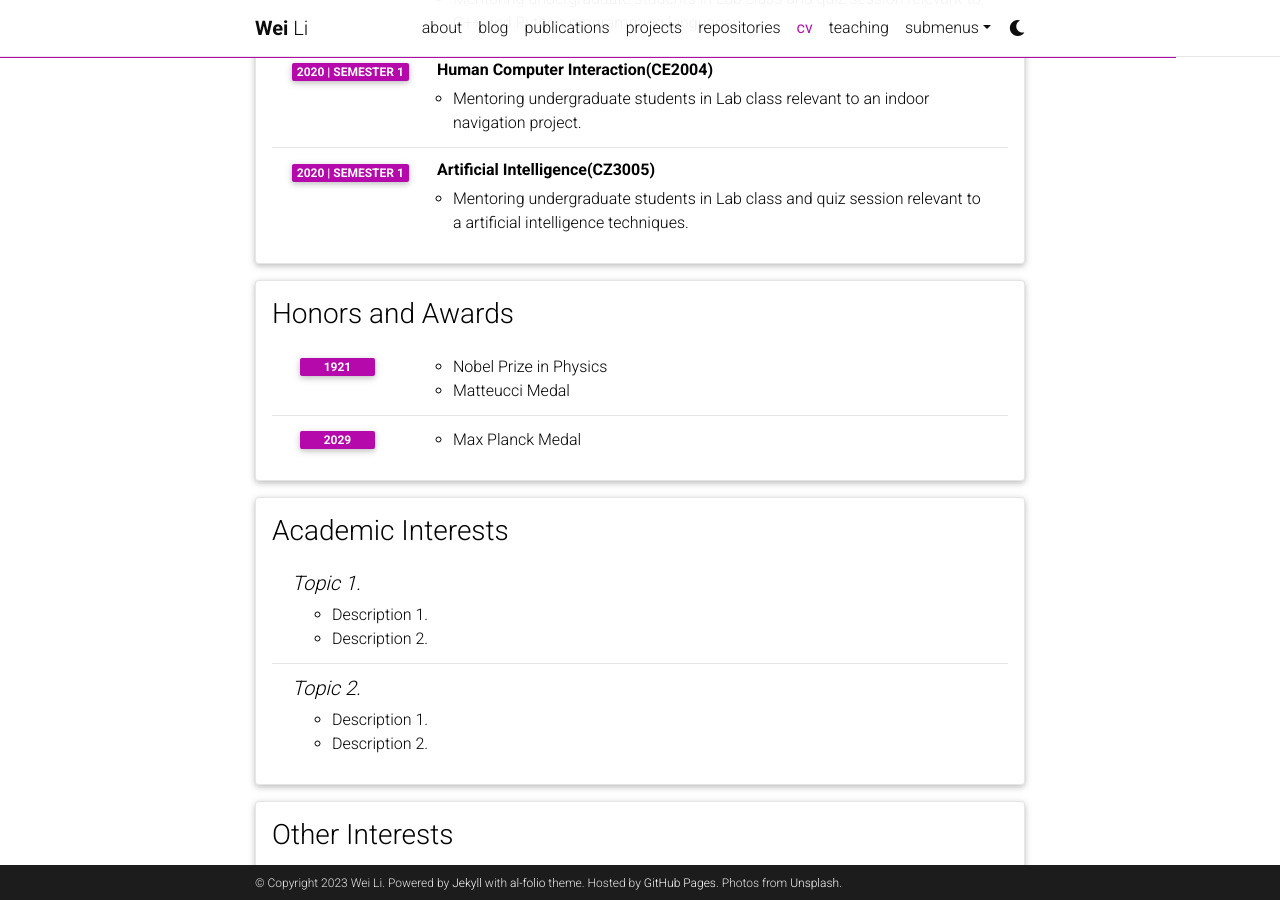
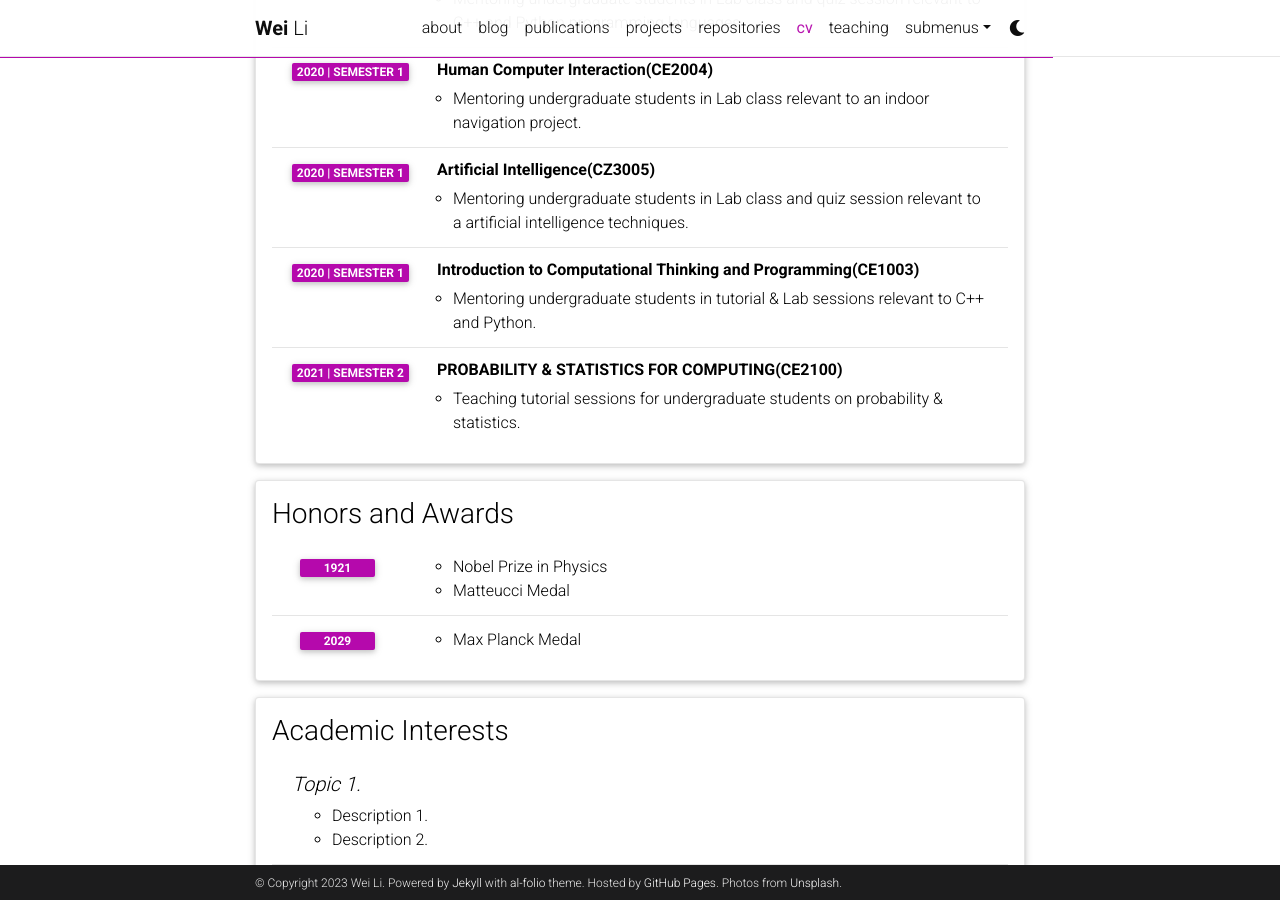
Before and after one commit to Maxwe11y/Maxwe11y.github.io, a Jekyll site: the page built from _pages/cv.md, in a window 1280 px wide and 900 px high, scrolled down 1564 px. Built offline with Jekyll 4.4.1, drawn with Linux system fonts in a browser that asks for light colours; comment, search, counter and statistics services are not loaded; a style sheet for code colours, icons or effects is not loaded.

Commit message:
Update cv.yml

```diff
--- a/_data/cv.yml
+++ b/_data/cv.yml
@@ -67,7 +67,12 @@
     - title: Artificial Intelligence(CZ3005)
       year: 2020 | Semester 1
       description: Mentoring undergraduate students in Lab class and quiz session relevant to a artificial intelligence techniques.
-
+    - title: Introduction to Computational Thinking and Programming(CE1003)
+      year: 2020 | Semester 1
+      description: Mentoring undergraduate students in tutorial & Lab sessions relevant to C++ and Python.
+    - title: PROBABILITY & STATISTICS FOR COMPUTING(CE2100)
+      year: 2021 | Semester 2
+      description: Teaching tutorial sessions for undergraduate students on probability & statistics.
 
 - title: Honors and Awards
   type: time_table
```
